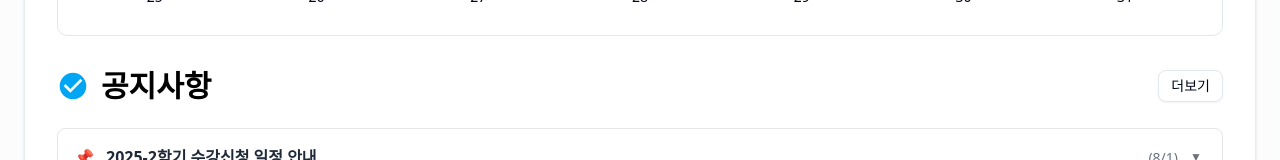
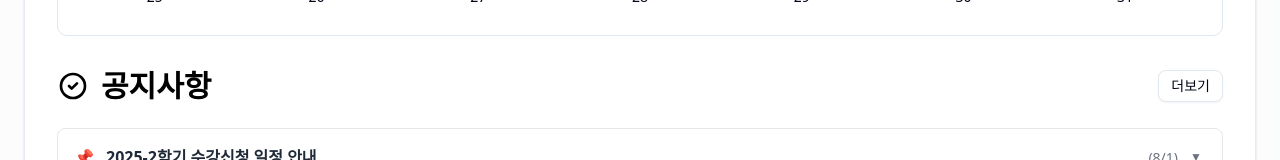
Before and after one commit to hy-hyun/prototype, a SvelteKit app: page / in a window 1280 px wide. Shown: the part 997-1157 px from the top of the page. Built offline with nearby package versions, Linux system fonts and the light colour scheme; no server answers; the database is empty.

Commit message:
사용성 개선

```diff
--- a/src/routes/+page.svelte
+++ b/src/routes/+page.svelte
@@ -117,9 +117,9 @@
 
           <!-- CTA 버튼 -->
           <div class="pt-4">
-            <button class="bg-white text-hanyang-navy font-bold px-8 py-3 rounded-full hover:bg-hanyang-navy hover:text-white transition-all duration-300 shadow-lg hover:shadow-xl transform hover:-translate-y-1 border-2 border-white/20">
+            <a href="/enroll" class="inline-block bg-white text-hanyang-navy font-bold px-8 py-3 rounded-full hover:bg-hanyang-navy hover:text-white transition-all duration-300 shadow-lg hover:shadow-xl transform hover:-translate-y-1 border-2 border-white/20">
               지금 시작하기
-            </button>
+            </a>
           </div>
         </div>
       </div>
@@ -276,8 +276,8 @@
   <section>
     <div class="flex items-center justify-between mb-6">
       <h2 class="text-3xl font-bold text-black dark:text-neutral-100 flex items-center gap-3">
-        <svg class="w-8 h-8 text-sky-500" fill="currentColor" viewBox="0 0 24 24">
-          <path d="M12 2C6.48 2 2 6.48 2 12s4.48 10 10 10 10-4.48 10-10S17.52 2 12 2zm-2 15l-5-5 1.41-1.41L10 14.17l7.59-7.59L19 8l-9 9z"/>
+        <svg class="w-8 h-8 text-black dark:text-neutral-100" fill="none" stroke="currentColor" viewBox="0 0 24 24">
+          <path stroke-linecap="round" stroke-linejoin="round" stroke-width="2" d="M9 12l2 2 4-4m6 2a9 9 0 11-18 0 9 9 0 0118 0z"/>
         </svg>
         공지사항
       </h2>
--- a/src/routes/notices/+page.svelte
+++ b/src/routes/notices/+page.svelte
@@ -62,8 +62,8 @@
   <section>
     <div class="flex items-center mb-6">
       <h1 class="text-3xl font-bold hanyang-navy dark:text-neutral-100 flex items-center gap-3">
-        <svg class="w-8 h-8 text-sky-500" fill="currentColor" viewBox="0 0 24 24">
-          <path d="M12 2C6.48 2 2 6.48 2 12s4.48 10 10 10 10-4.48 10-10S17.52 2 12 2zm-2 15l-5-5 1.41-1.41L10 14.17l7.59-7.59L19 8l-9 9z"/>
+        <svg class="w-8 h-8 hanyang-navy dark:text-neutral-100" fill="none" stroke="currentColor" viewBox="0 0 24 24">
+          <path stroke-linecap="round" stroke-linejoin="round" stroke-width="2" d="M9 12l2 2 4-4m6 2a9 9 0 11-18 0 9 9 0 0118 0z"/>
         </svg>
         공지사항
       </h1>
```
